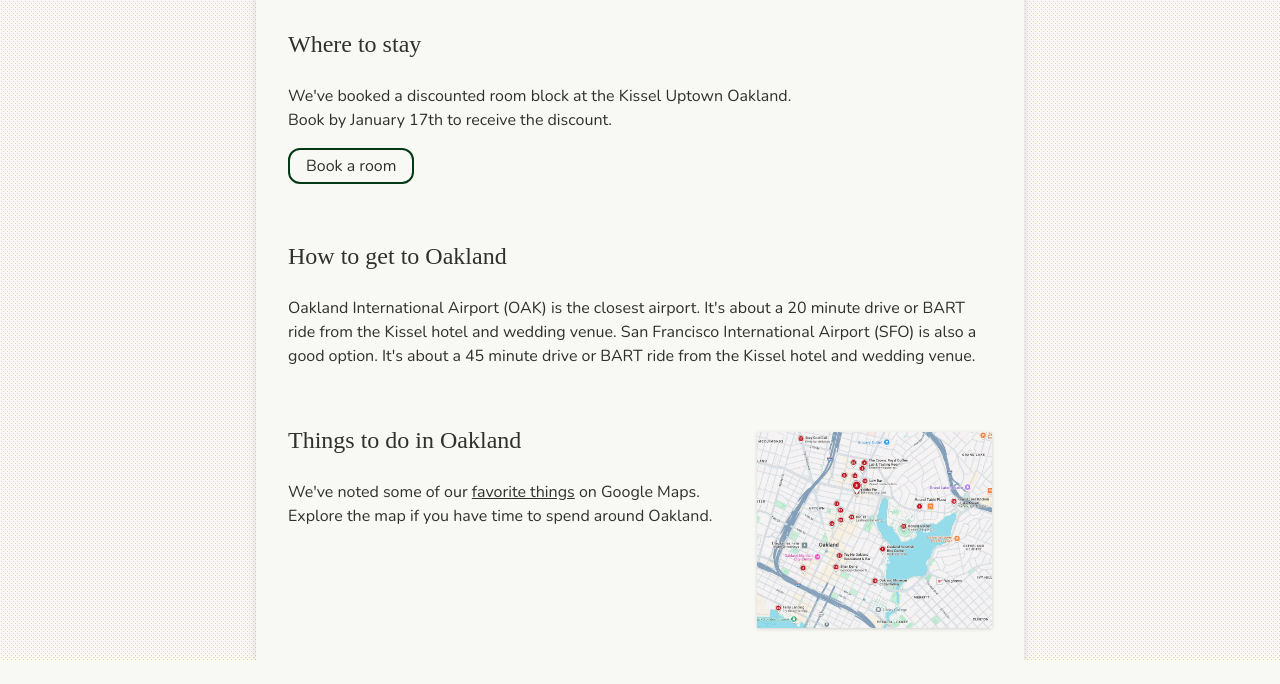
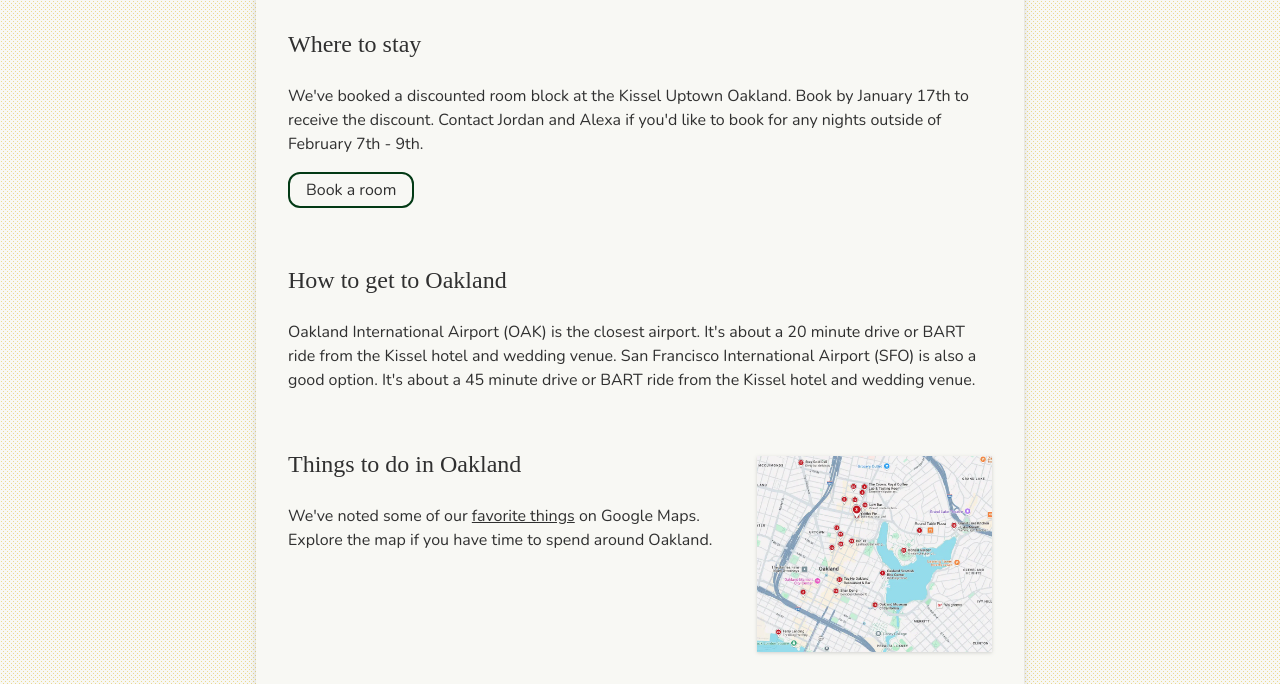
Before and after one commit to jplace/lexjor-wedding, an Eleventy site: page src/site/travel.njk in a window 1280 px wide. Shown: the part 250-934 px from the top of the page. Before the commit the page ends 910 px from the top, so only its background shows below. Built offline with nearby package versions, Linux system fonts and the light colour scheme; Eleventy itself is replaced by a stand-in of ours; files that its build step writes are made by us from their sources; files whose address does not match are found by name; a web font is replaced by a local one; what js-beautify, postcss-prettify, posthtml would draw is missing.

Commit message:
note about booking hotel rooms

```diff
--- a/src/site/travel.njk
+++ b/src/site/travel.njk
@@ -6,7 +6,7 @@ title: Travel - LexJor 2025
     <section class="space-y-6">
         <h2 class="jacques-francois-regular text-2xl">Where to stay</h2>
         <div>
-            <p>We've booked a discounted room block at the Kissel Uptown Oakland.<br>Book by January 17th to receive the discount.</p>
+            <p>We've booked a discounted room block at the Kissel Uptown Oakland. Book by January 17th to receive the discount. Contact Jordan and Alexa if you'd like to book for any nights outside of February 7th - 9th.</p>
             <p class="flex justify-start pt-4">
                 <a class="block py-1 px-4 rounded-xl border-2 border-lisbon-green transition-all hover:bg-lisbon-green focus:bg-lisbon-green hover:text-white focus:text-white" href="https://www.hyatt.com/en-US/group-booking/OAKUB/G-AZJP">
 Book a room</a>
```
